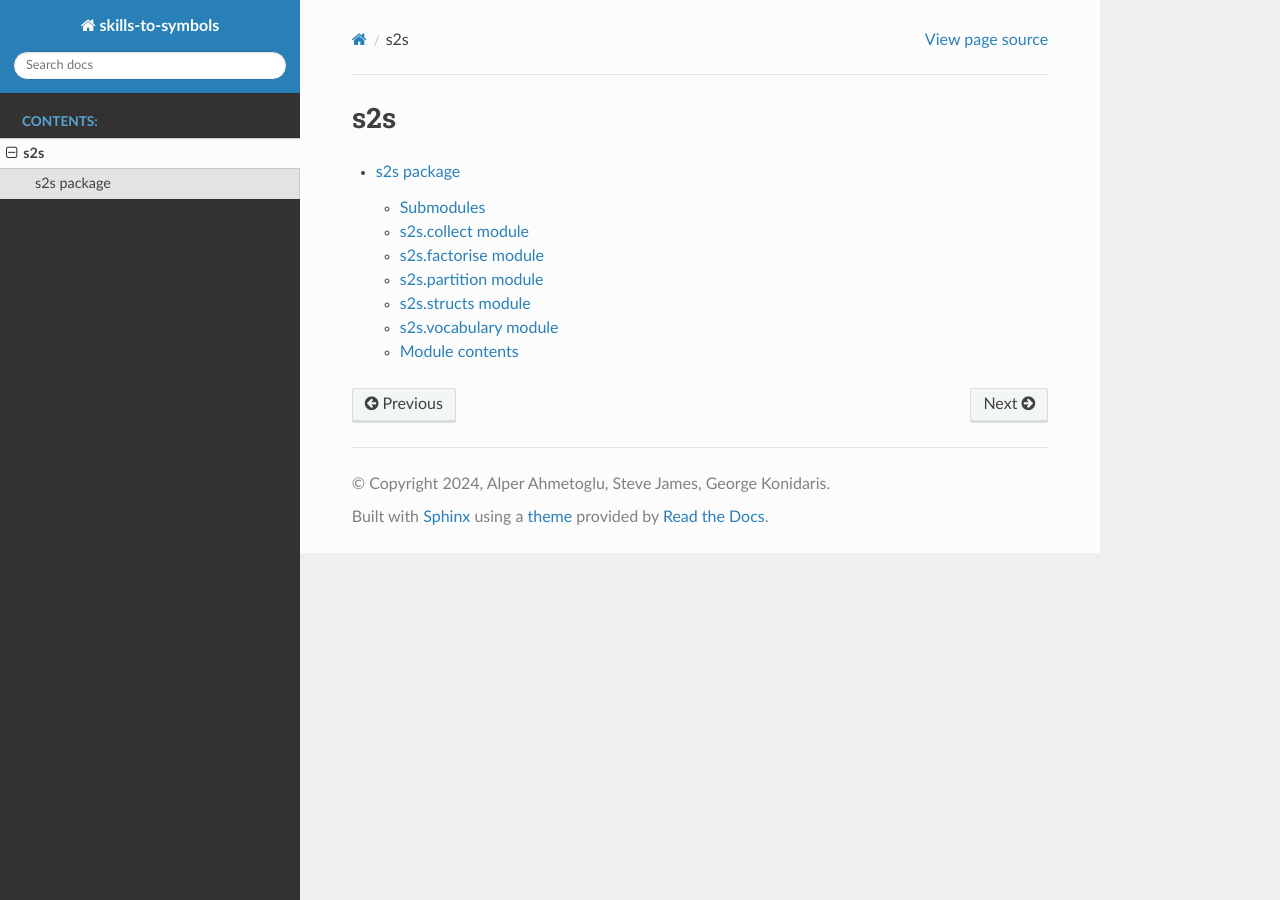
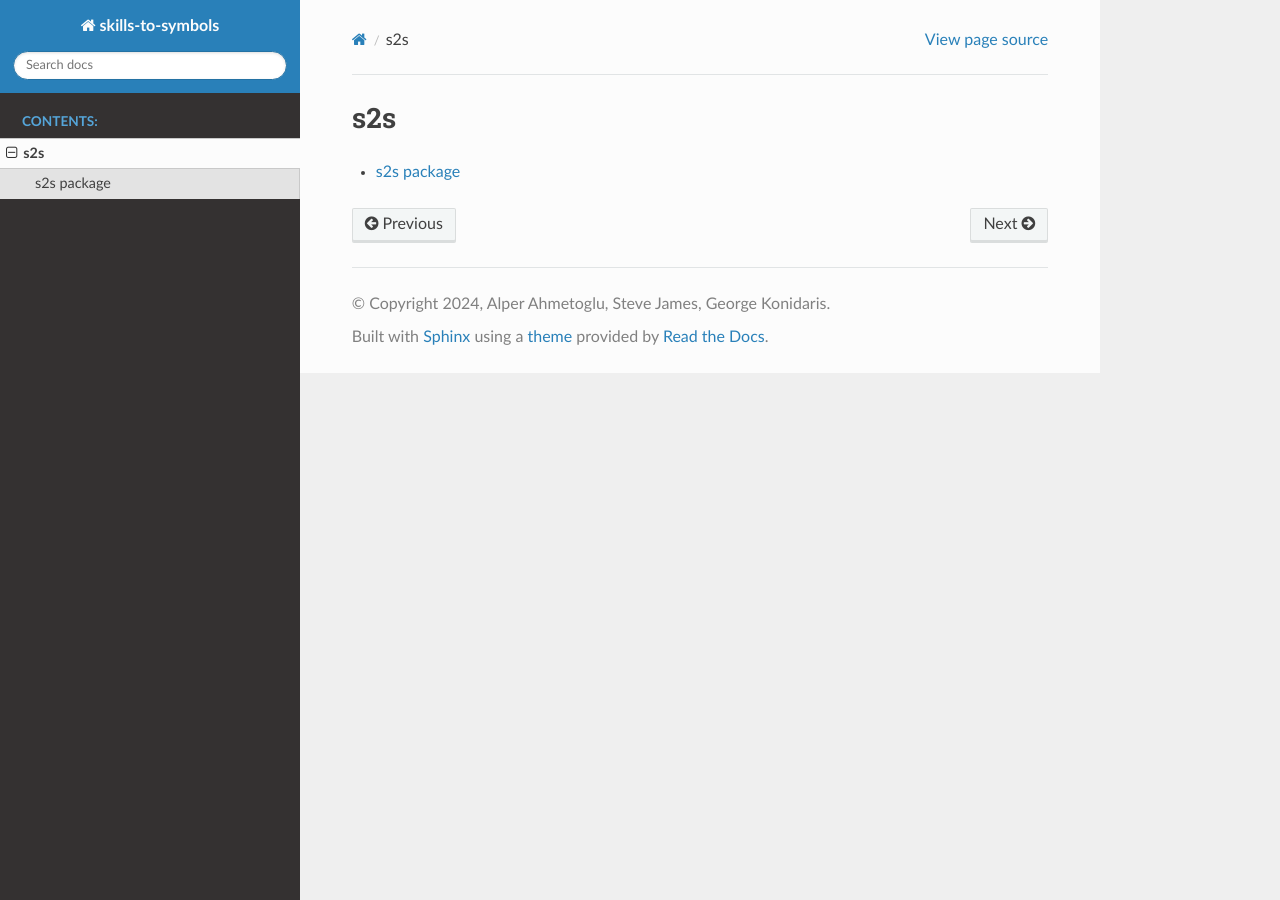
Before and after one commit to alper111/s2s, a Sphinx documentation site: the page built from docs/source/modules.rst, in a window 1280 px wide. Built offline with Sphinx 7.4.7 and the Read the Docs theme 2.0.0, drawn with Linux system fonts in a browser that asks for light colours.

Commit message:
reorganize docs

```diff
--- a/docs/source/conf.py
+++ b/docs/source/conf.py
@@ -1,6 +1,6 @@
 import os
 import sys
-sys.path.insert(0, os.path.abspath('../..'))
+sys.path.insert(0, os.path.abspath('../../src'))
 
 # Configuration file for the Sphinx documentation builder.
 #
--- a/docs/source/modules.rst
+++ b/docs/source/modules.rst
@@ -2,6 +2,6 @@
 ===
 
 .. toctree::
-   :maxdepth: 4
+   :maxdepth: 1
 
    s2s
--- a/docs/source/s2s.rst
+++ b/docs/source/s2s.rst
@@ -4,45 +4,13 @@
 Submodules
 ----------
 
-s2s.collect module
-------------------
+.. toctree::
+   :maxdepth: 1
 
-.. automodule:: s2s.collect
-   :members:
-   :undoc-members:
-   :show-inheritance:
-
-s2s.factorise module
---------------------
-
-.. automodule:: s2s.factorise
-   :members:
-   :undoc-members:
-   :show-inheritance:
-
-s2s.partition module
---------------------
-
-.. automodule:: s2s.partition
-   :members:
-   :undoc-members:
-   :show-inheritance:
-
-s2s.structs module
-------------------
-
-.. automodule:: s2s.structs
-   :members:
-   :undoc-members:
-   :show-inheritance:
-
-s2s.vocabulary module
----------------------
-
-.. automodule:: s2s.vocabulary
-   :members:
-   :undoc-members:
-   :show-inheritance:
+   s2s.factorise
+   s2s.partition
+   s2s.structs
+   s2s.vocabulary
 
 Module contents
 ---------------
```
Also changed, not shown: docs/source/s2s.factorise.rst (added, +7 -0 lines), docs/source/s2s.partition.rst (added, +7 -0 lines), docs/source/s2s.structs.rst (added, +7 -0 lines), docs/source/s2s.vocabulary.rst (added, +7 -0 lines).
